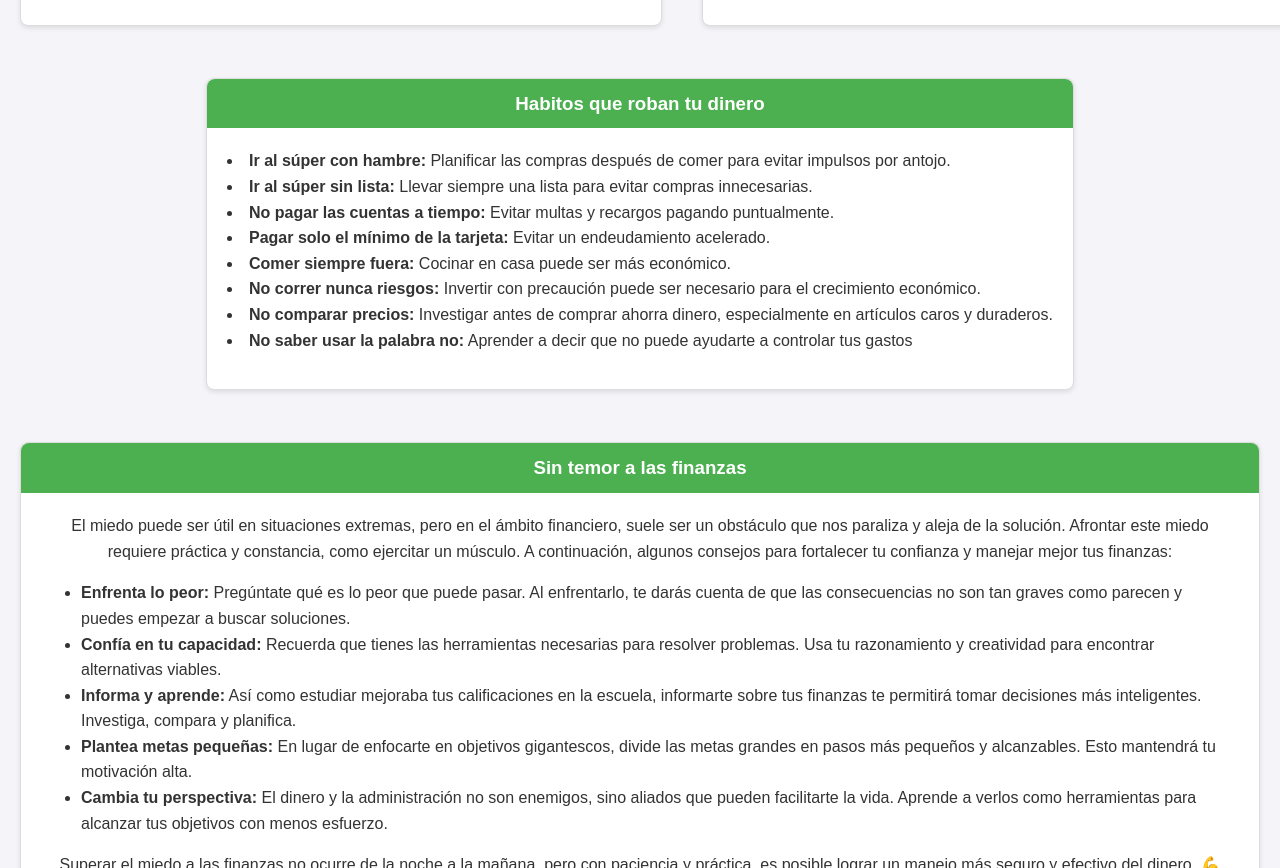
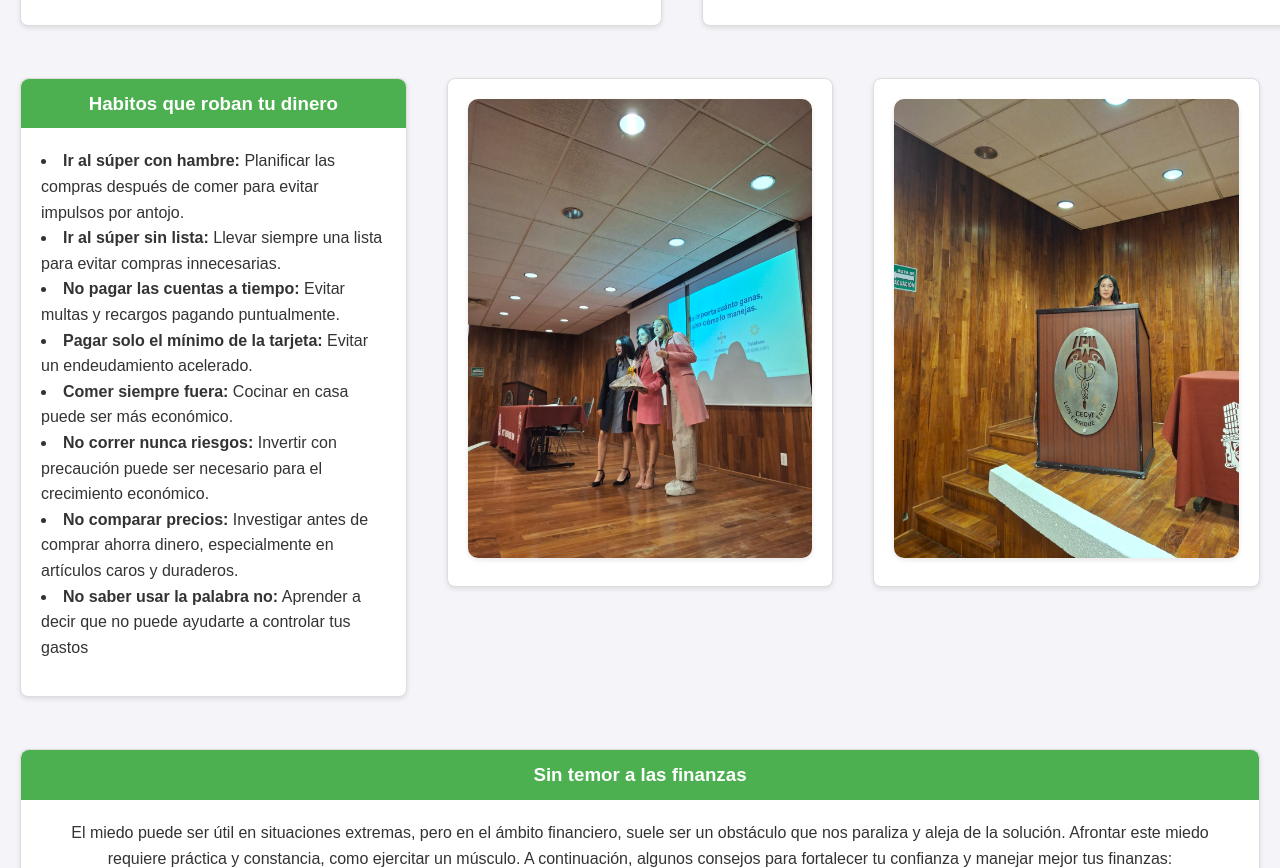
Before and after one commit to Abner380/Abner380.github.io, a plain HTML site: page index.html in a window 1280 px wide. Shown: the part 1279-2147 px from the top of the page. Drawn offline with Linux system fonts and the light colour scheme.

Commit message:
Update index.html

```diff
--- a/index.html
+++ b/index.html
@@ -79,7 +79,15 @@ Las razones suelen ser una combinación de factores. Identificar los problemas e
             </div>
   </section>
 
-<section class="section">
+        <section class="section">
+            <div class="column left-column">
+                <div class="highlight-box">
+            <img src="img1.jpg" alt="Imagen sobre ahorro y presupuesto"
+             style="max-width: 100%; border-radius: 10px; box-shadow: 0 2px 5px rgba(0, 0, 0, 0.1);">
+
+                </div>
+            </div>
+
     <div class="column center-column">
         <div class="highlight-box">
             <h3>Habitos que roban tu dinero</h3>
@@ -95,6 +103,13 @@ Las razones suelen ser una combinación de factores. Identificar los problemas e
 </p>
         </div>
     </div>
+
+             <div class="column right-column">
+        <div class="highlight-box">
+            <img src="img2.jpg" alt="Imagen sobre ahorro y presupuesto"
+             style="max-width: 100%; border-radius: 10px; box-shadow: 0 2px 5px rgba(0, 0, 0, 0.1);">
+        </div>
+             </div>
 </section>
 
 <section class="section">
```
